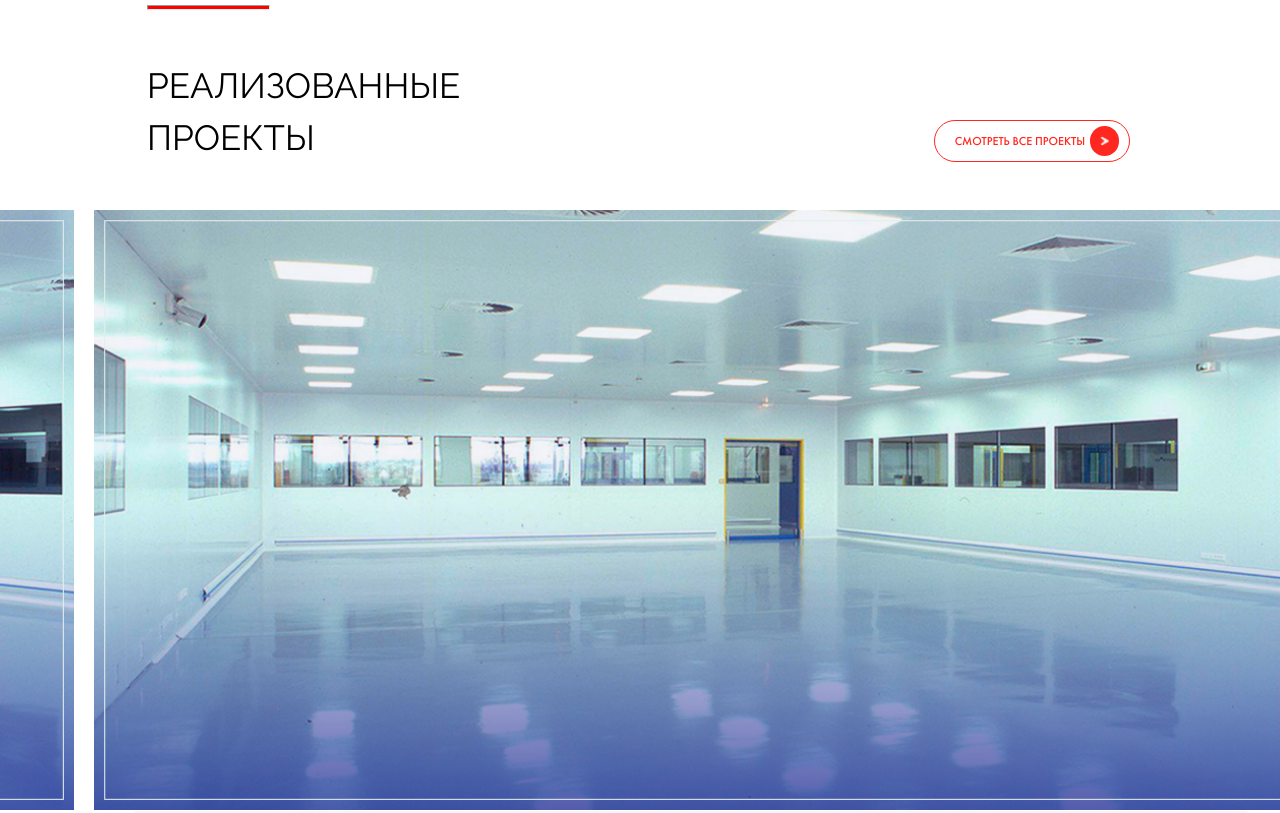
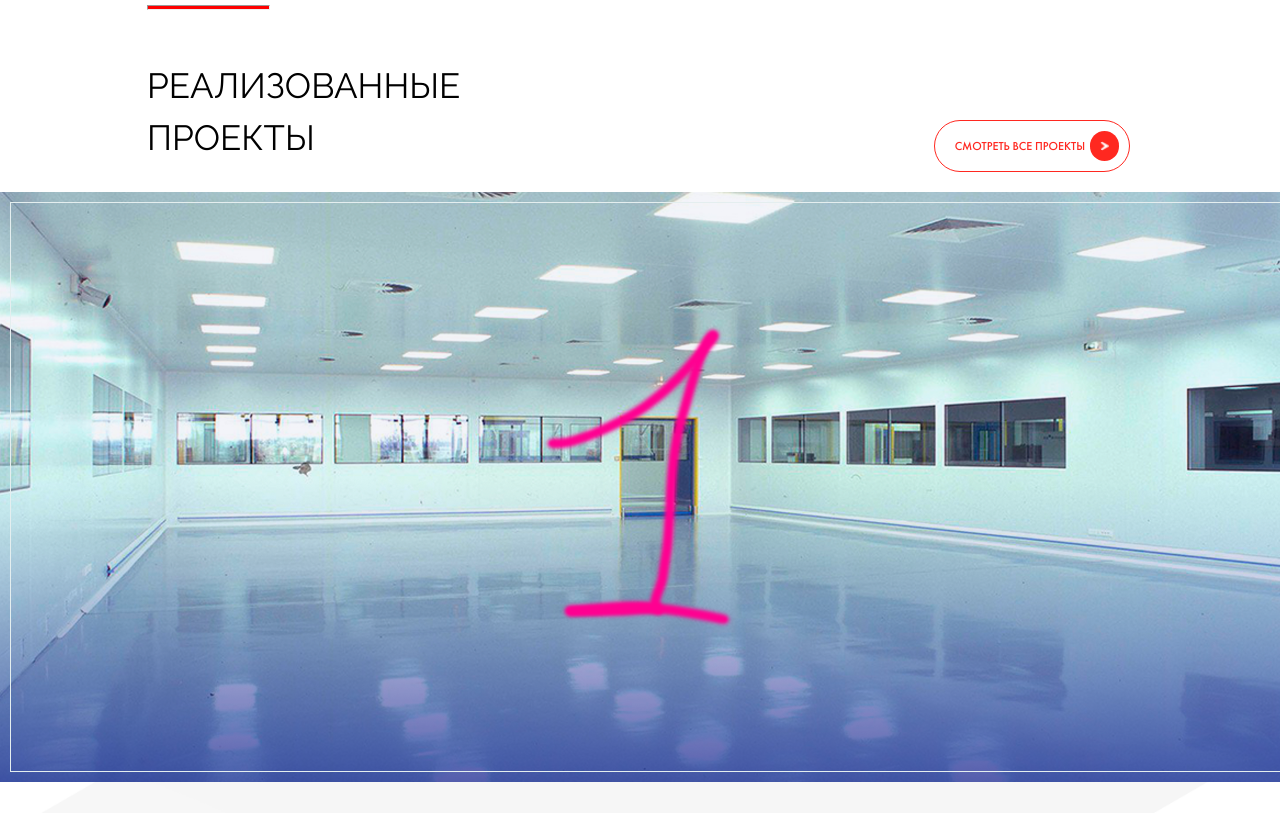
Before and after one commit to Miefim/My-first-web-site, a plain HTML site: page index.html in a window 1280 px wide. Shown: the part 2080-2893 px from the top of the page. Drawn offline with Linux system fonts and the light colour scheme.

Commit message:
inished header slider

```diff
--- a/css/style.css
+++ b/css/style.css
@@ -380,20 +380,24 @@ body {
 }
 
 .container-3 {
-    height: 650px;
+    z-index: 100;
     display: flex;
     overflow: hidden;
 }
 
 .gallery {
-    height: 600px;
+    z-index: 100;
     margin: auto;
     display: flex;
+    transform: translate3d(0px, 0px, 0px);
+    transition: 0.3s;
 }
 
 .gal {
     display: flex;
-    margin-left: -1258px;
+    width: 100vw;
+    pointer-events: none;
+    user-select: none;
 }
 
 .images {
@@ -402,8 +406,9 @@ body {
 }
 
 .img-karus {
-    margin-left: 10px;
-    margin-right: 10px;
+    margin: auto;
+    pointer-events: none;
+    user-select: none;
 }
 
 .karus-header {
--- a/index.html
+++ b/index.html
@@ -314,7 +314,7 @@
             </div>
             <div class="karus-header-right">
                 <div class="karus-button">
-                    <a href="@" class="namebtn">СМОТРЕТЬ ВСЕ ПРОЕКТЫ</a>
+                    <p class="namebtn">СМОТРЕТЬ ВСЕ ПРОЕКТЫ</p>
                     <img class="karus-arrow" src="images/karus_arrow.png" alt="">
                 </div>
             </div>
@@ -322,9 +322,13 @@
         <div class="container-3">
             <div class="gallery">
                 <div class="gal">
-                    <img class="img-karus" src="images/karusel1.png" alt="">
-                    <img class="img-karus" src="images/karusel1.png" alt="">
-                    <img class="img-karus" src="images/karusel1.png" alt="">
+                    <img class="img-karus" src="images/karusel11.png" alt="">
+                </div>
+                <div class="gal">
+                    <img class="img-karus" src="images/karusel12.png" alt="">
+                </div>
+                <div class="gal">
+                    <img class="img-karus" src="images/karusel13.png" alt="">
                 </div>
               </div>
         </div>
```
Also changed, not shown: app.js (line endings or trailing spaces), images/karusel11.png (added), images/karusel12.png (added), images/karusel13.png (added).
